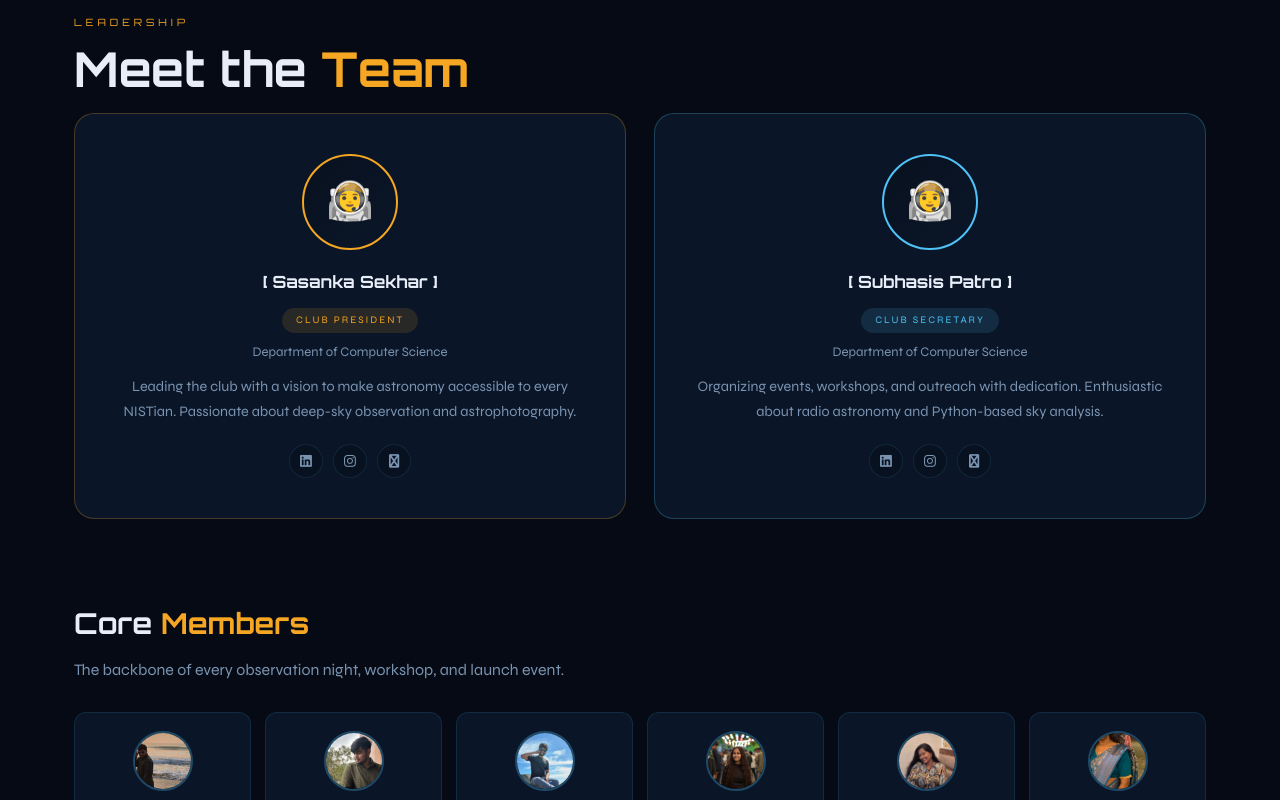
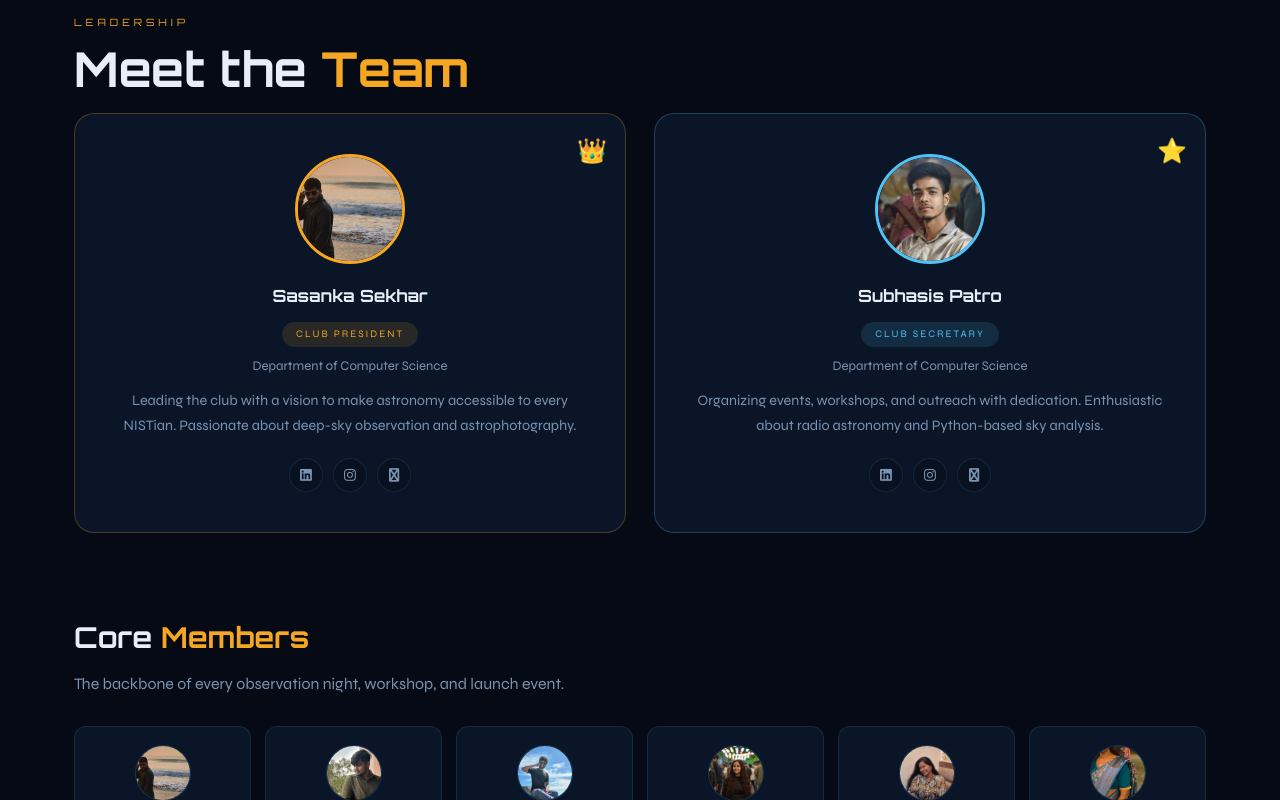
Before and after one commit to vanillafeisty/nist-astronomy-club, a React (Create React App) app: page / in a window 1280 px wide. Shown: the part 4560-5360 px from the top of the page. Built offline with nearby package versions, Linux system fonts and the light colour scheme; a web font is replaced by a local one.

Commit message:
Update Team.jsx

```diff
--- a/src/components/Team.jsx
+++ b/src/components/Team.jsx
@@ -1,10 +1,7 @@
 import React from 'react';
 import { coreMembers } from '../data/clubData';
-// Add these imports at the very top of Team.jsx
-import sasankaPhoto from '../images/members/sasanka.jpeg';
-import subhasisPhoto from '../images/members/subhasis.jpeg';
 
-function LeaderCard({ name, role, badge, dept, bio, color }) {
+function LeaderCard({ name, role, badge, dept, bio, color, photo }) {
   return (
     <div style={{
       background: 'var(--card)', border: `1px solid ${color}40`,
@@ -14,14 +11,22 @@ function LeaderCard({ name, role, badge, dept, bio, color }) {
     }}
       onMouseEnter={e => { e.currentTarget.style.borderColor = color; e.currentTarget.style.transform = 'translateY(-4px)'; }}
       onMouseLeave={e => { e.currentTarget.style.borderColor = `${color}40`; e.currentTarget.style.transform = 'translateY(0)'; }}>
+
       <div style={{ position: 'absolute', top: 18, right: 18, fontSize: '1.5rem' }}>{badge}</div>
+
+      {/* ✅ Photo — uses the photo prop correctly */}
       <div style={{
-        width: 96, height: 96,
-        background: `linear-gradient(135deg, var(--bg2), var(--card))`,
-        border: `2px solid ${color}`, borderRadius: '50%',
+        width: 110, height: 110, borderRadius: '50%',
+        border: `3px solid ${color}`, overflow: 'hidden',
+        margin: '0 auto 18px', background: 'var(--bg2)',
         display: 'flex', alignItems: 'center', justifyContent: 'center',
-        fontSize: '2.4rem', margin: '0 auto 18px',
-      }}>👨‍🚀</div>
+      }}>
+        {photo
+          ? <img src={photo} alt={name} style={{ width: '100%', height: '100%', objectFit: 'cover', objectPosition: 'top' }} />
+          : <span style={{ fontSize: '2.8rem' }}>👨‍🚀</span>
+        }
+      </div>
+
       <h3 style={{ fontFamily: 'Orbitron, monospace', fontSize: '1.05rem', marginBottom: 8 }}>{name}</h3>
       <div style={{
         display: 'inline-block',
@@ -37,7 +42,7 @@ function LeaderCard({ name, role, badge, dept, bio, color }) {
             width: 34, height: 34, borderRadius: '50%',
             background: 'var(--bg2)', border: '1px solid var(--border)',
             display: 'flex', alignItems: 'center', justifyContent: 'center',
-            color: 'var(--muted)', fontSize: '0.85rem', transition: 'all 0.2s',
+            color: 'var(--muted)', fontSize: '0.85rem', transition: 'all 0.2s', cursor: 'pointer',
           }}
             onMouseEnter={e => { e.currentTarget.style.borderColor = 'var(--accent2)'; e.currentTarget.style.color = 'var(--accent2)'; }}
             onMouseLeave={e => { e.currentTarget.style.borderColor = 'var(--border)'; e.currentTarget.style.color = 'var(--muted)'; }}>
@@ -56,20 +61,22 @@ export default function Team() {
         <div className="section-label">Leadership</div>
         <h2 className="section-title">Meet the <span className="highlight">Team</span></h2>
 
-        {/* Leaders */}
+        {/* Leaders — just change the filename in require() if needed */}
         <div style={{ display: 'grid', gridTemplateColumns: '1fr 1fr', gap: 28, marginBottom: 80 }} className="leaders-grid">
           <LeaderCard
-            name="[ Sasanka Sekhar ]"
+            name="Sasanka Sekhar"
             role="Club President"
-            photo={sasankaPhoto}
+            badge="👑"
+            photo={require('../images/members/sasanka.jpeg')}
             dept="Department of Computer Science"
             bio="Leading the club with a vision to make astronomy accessible to every NISTian. Passionate about deep-sky observation and astrophotography."
             color="#f5a623"
           />
           <LeaderCard
-            name="[ Subhasis Patro ]"
+            name="Subhasis Patro"
             role="Club Secretary"
-            photo={subhasisPhoto}
+            badge="⭐"
+            photo={require('../images/members/subhasis.jpeg')}
             dept="Department of Computer Science"
             bio="Organizing events, workshops, and outreach with dedication. Enthusiastic about radio astronomy and Python-based sky analysis."
             color="#4fc3f7"
@@ -94,13 +101,15 @@ export default function Team() {
               onMouseEnter={e => { e.currentTarget.style.borderColor = 'var(--accent2)'; e.currentTarget.style.transform = 'translateY(-2px)'; }}
               onMouseLeave={e => { e.currentTarget.style.borderColor = 'var(--border)'; e.currentTarget.style.transform = 'translateY(0)'; }}>
               <div style={{
-  width: 60, height: 60, borderRadius: '50%',
+                width: 56, height: 56, borderRadius: '50%',
                 overflow: 'hidden', margin: '0 auto 10px',
-  border: '2px solid rgba(79,195,247,0.3)',
+                border: '1.5px solid rgba(79,195,247,0.2)',
+                background: 'var(--bg2)',
+                display: 'flex', alignItems: 'center', justifyContent: 'center',
               }}>
                 {m.photo
                   ? <img src={m.photo} alt={m.name} style={{ width: '100%', height: '100%', objectFit: 'cover' }} />
-    : <div style={{ width: '100%', height: '100%', background: 'var(--bg2)', display: 'flex', alignItems: 'center', justifyContent: 'center', fontSize: '1.4rem' }}>{m.icon || '👤'}</div>
+                  : <span style={{ fontSize: '1.4rem' }}>{m.icon || '👤'}</span>
                 }
               </div>
               <div style={{ fontWeight: 600, fontSize: '0.78rem', marginBottom: 3 }}>{m.name}</div>
```
Lines whose indentation alone changed are shown as unchanged.
